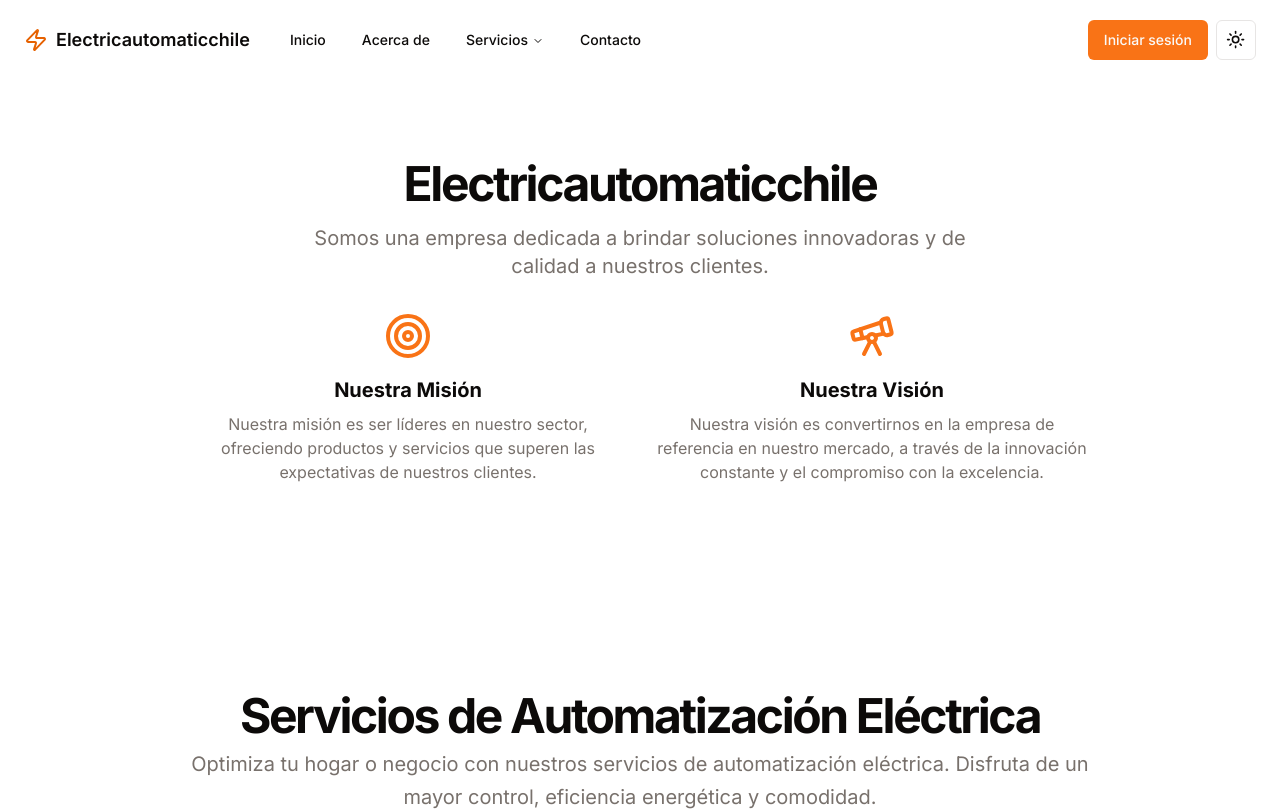
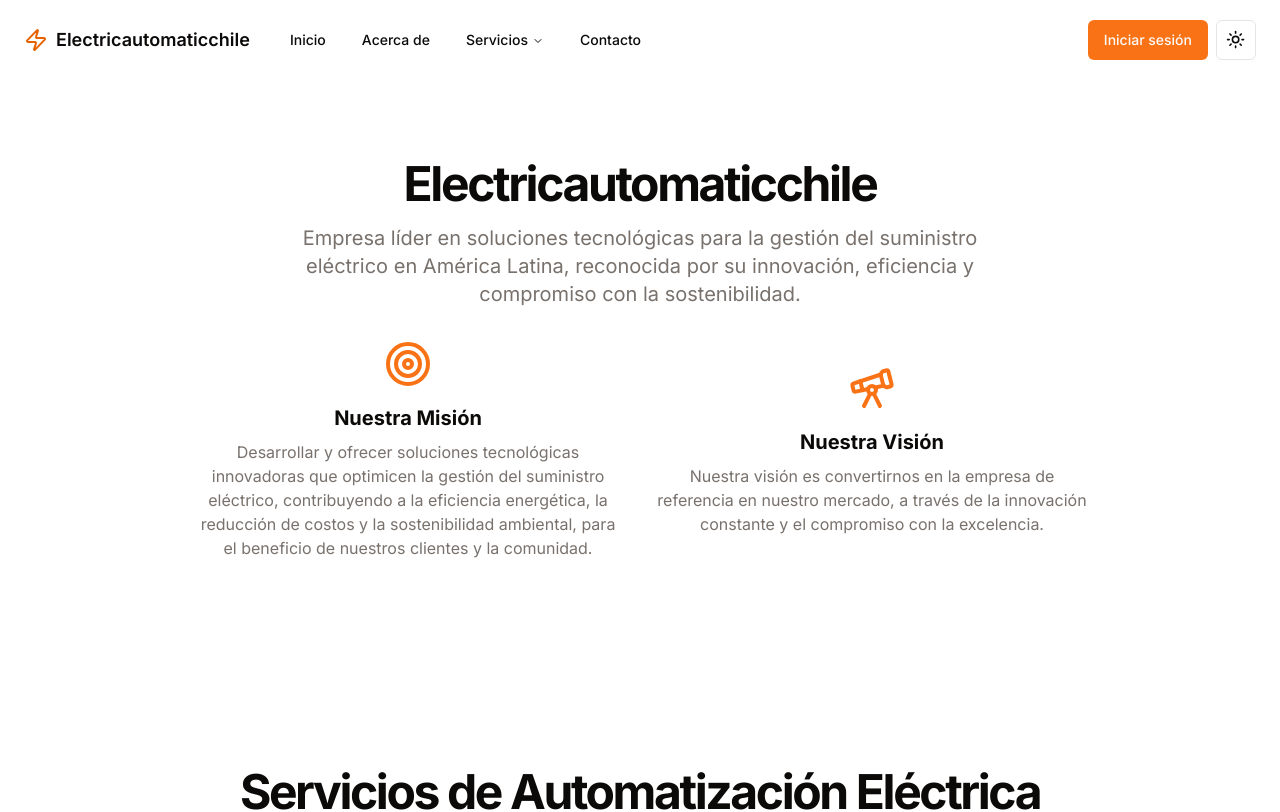
Before and after one commit to electricautomaticchile/electricautomaticchile, a Next.js app: page / in a window 1280 px wide. Shown: the top 812 px of the page. Built offline with nearby package versions, Linux system fonts and the light colour scheme.

Commit message:
change info

```diff
--- a/components/nosotros/nosotros.tsx
+++ b/components/nosotros/nosotros.tsx
@@ -1,15 +1,18 @@
-"use client"
-import { Target } from 'lucide-react';
-import { Telescope } from 'lucide-react';
-
+"use client";
+import { Target } from "lucide-react";
+import { Telescope } from "lucide-react";
 
 export default function Component() {
   return (
     <div className="flex flex-col items-center justify-center space-y-8 py-12 md:py-16 lg:py-20">
       <div className="space-y-4 text-center">
-          <h2 className="text-3xl font-bold tracking-tighter sm:text-4xl md:text-5xl">Electricautomaticchile</h2>
+        <h2 className="text-3xl font-bold tracking-tighter sm:text-4xl md:text-5xl">
+          Electricautomaticchile
+        </h2>
         <p className="max-w-[700px] text-muted-foreground md:text-xl">
-            Somos una empresa dedicada a brindar soluciones innovadoras y de calidad a nuestros clientes.
+          Empresa líder en soluciones tecnológicas para la gestión del
+          suministro eléctrico en América Latina, reconocida por su innovación,
+          eficiencia y compromiso con la sostenibilidad.
         </p>
       </div>
       <div className="grid w-full max-w-4xl grid-cols-1 gap-8 md:grid-cols-2">
@@ -18,8 +21,10 @@ export default function Component() {
           <div className="space-y-2 text-center">
             <h3 className="text-xl font-bold">Nuestra Misión</h3>
             <p className="text-muted-foreground">
-                Nuestra misión es ser líderes en nuestro sector, ofreciendo productos y servicios que superen las
-                expectativas de nuestros clientes.
+              Desarrollar y ofrecer soluciones tecnológicas innovadoras que
+              optimicen la gestión del suministro eléctrico, contribuyendo a la
+              eficiencia energética, la reducción de costos y la sostenibilidad
+              ambiental, para el beneficio de nuestros clientes y la comunidad.
             </p>
           </div>
         </div>
@@ -28,12 +33,13 @@ export default function Component() {
           <div className="space-y-2 text-center">
             <h3 className="text-xl font-bold">Nuestra Visión</h3>
             <p className="text-muted-foreground">
-                Nuestra visión es convertirnos en la empresa de referencia en nuestro mercado, a través de la innovación
-                constante y el compromiso con la excelencia.
+              Nuestra visión es convertirnos en la empresa de referencia en
+              nuestro mercado, a través de la innovación constante y el
+              compromiso con la excelencia.
             </p>
           </div>
         </div>
       </div>
     </div>
-    )
+  );
 }
```
Lines whose indentation alone changed are shown as unchanged.
